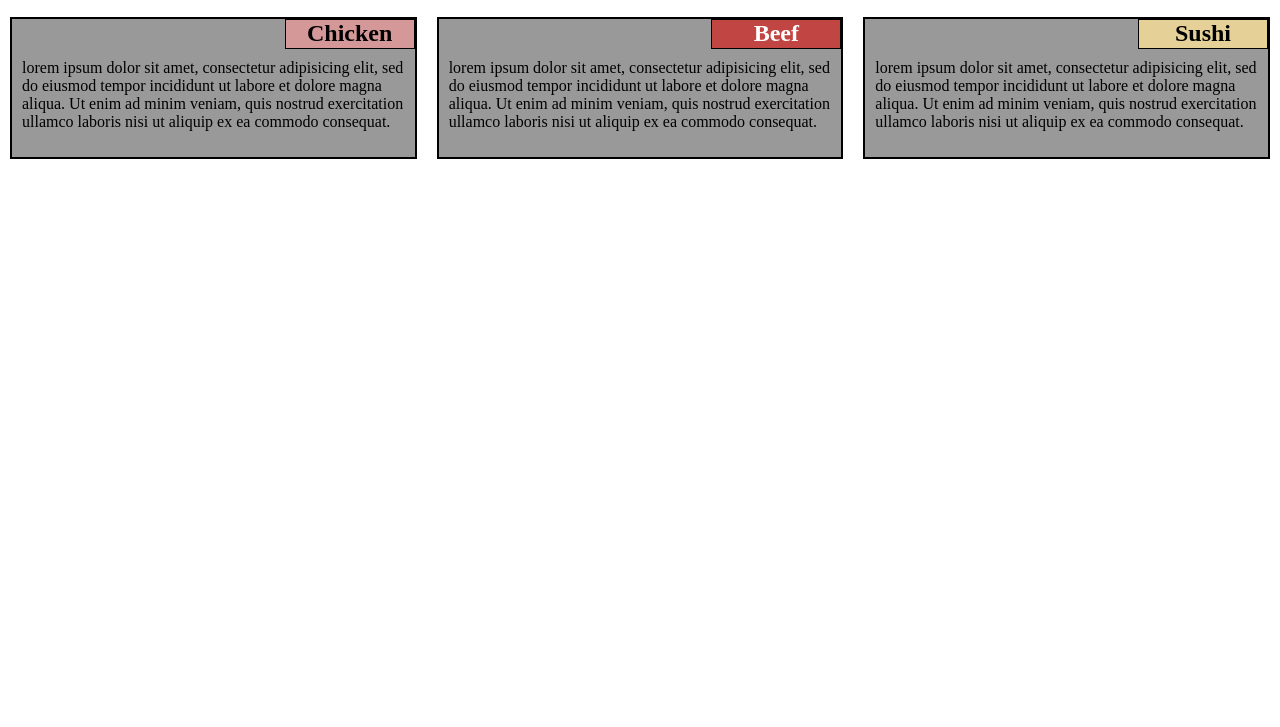
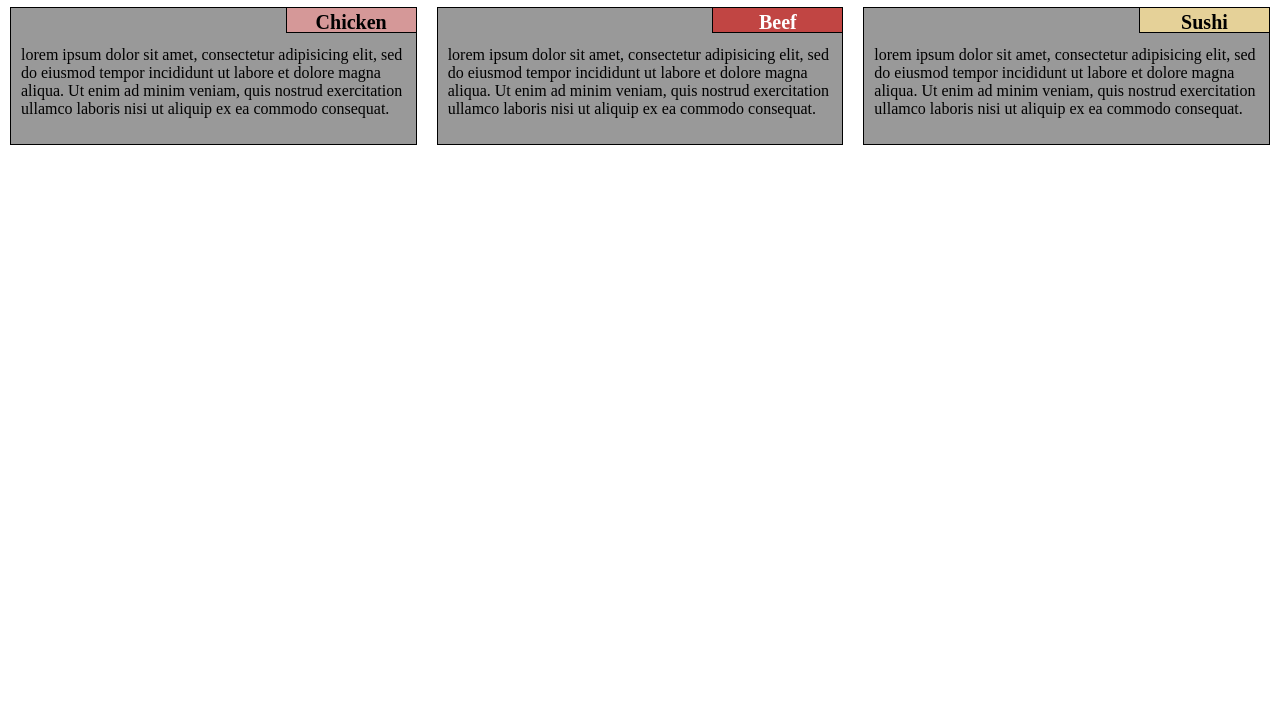
Before and after one commit to whatacold/coursera-frontend-assignment, a plain HTML site: page module2-solution/index.html in a window 1280 px wide. Shown: the part 73-800 px from the top of the page. Drawn offline with Linux system fonts and the light colour scheme.

Commit message:
Conform to requirement

```diff
--- a/module2-solution/style.css
+++ b/module2-solution/css/style.css
@@ -9,13 +9,14 @@ body {
 
 h1 {
     text-align: center;
+    font-size: 1.75em;
 }
 
 section {
     position: relative;
     padding: 10px;
     margin: 10px;
-    border: 2px black solid;
+    border: 1px black solid;
     background-color: #999;
 }
 
@@ -24,15 +25,18 @@ h2 {
     top: 0;
     right: 0;
     text-transform: capitalize;
-    border: 1px black solid;
+    border-bottom: 1px black solid;
+    border-left: 1px black solid;
     margin: 0;
+    padding: 3px;
     width: 130px;
-    height: 30px;
+    height: 25px;
     text-align: center;
+    font-size: 1.25em;
 }
 
 h2 + p {
-    margin-top: 30px;
+    margin-top: 28px;
 }
 
 #chicken {
--- a/module2-solution/index.html
+++ b/module2-solution/index.html
@@ -4,7 +4,7 @@
     <meta charset="UTF-8">
     <meta name="viewport" content="width=device-width,initial-scale=1"> <!-- XXX this makes chrome CDT work right -->
     <title>Module2 Solution</title>
-    <link rel="stylesheet" href="style.css">
+    <link rel="stylesheet" href="css/style.css">
   </head>
   <body>
     <h1>Our Menu</h1>
```
